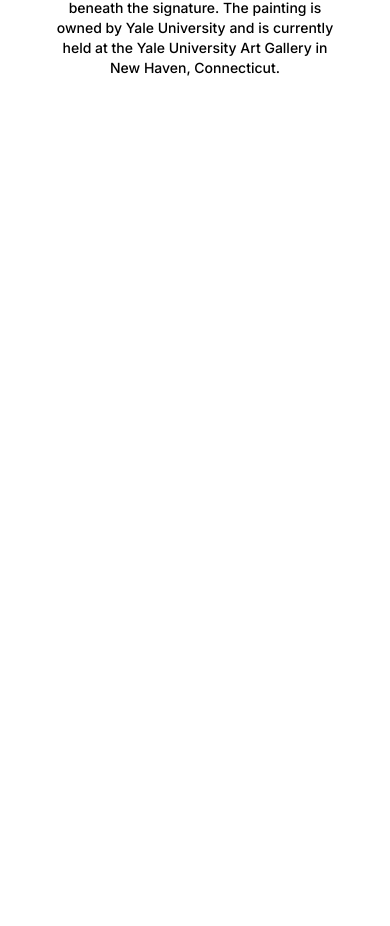
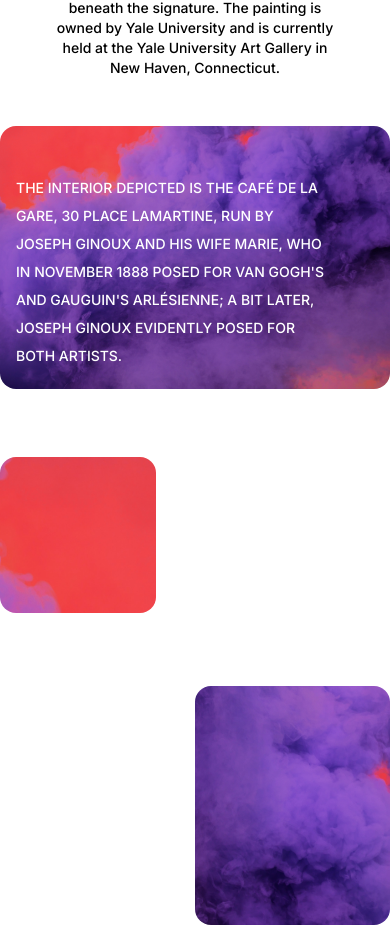
Before and after one commit to Camie-M/night-cafe, a React (Create React App) app: page / in a window 390 px wide. Shown: the part 1200-2126 px from the top of the page. Before the commit the page ends 1326 px from the top, so only its background shows below. Built offline with nearby package versions, Linux system fonts and the light colour scheme.

Commit message:
added first gallery mobile

```diff
--- a/src/App.js
+++ b/src/App.js
@@ -3,8 +3,8 @@
 import Header from './containers/Header';
 import MainTitle from './containers/MainTitle';
 import DescriptionTable from './containers/DescriptionTable';
-/* import FirstImageGallery from './containers/FirstImageGallery';
-import SecondImageGallery from './containers/SecondImageGallery';
+import FirstImageGallery from './containers/FirstImageGallery';
+/* import SecondImageGallery from './containers/SecondImageGallery';
 import Navigation from './containers/Navigation';
 import Footer from './containers/Footer'; */
 
@@ -14,8 +14,8 @@
       <Header />
       <MainTitle />
       <DescriptionTable />
-      {/* <FirstImageGallery />
-      <SecondImageGallery />
+      <FirstImageGallery />
+      {/* <SecondImageGallery />
       <Navigation />
       <Footer /> */}
     </>
--- a/src/components/ImageDescriptionText/styled.js
+++ b/src/components/ImageDescriptionText/styled.js
@@ -5,4 +5,14 @@
   font-weight: 500;
   font-size: 1.5rem;
   line-height: 2rem;
+
+  @media(max-width: 900px) {
+    font-size: 1.175rem;
+    line-height: 1.75rem;
+  }
+
+  @media(max-width: 650px) {
+    font-size: 0.875rem;
+    color: white;
+  }
 `;
--- a/src/containers/FirstImageGallery/index.js
+++ b/src/containers/FirstImageGallery/index.js
@@ -12,7 +12,7 @@
   return (
     <S.FirstImageGalleryWrapper>
       <img src={Image2} alt="Fundo vermelho com nuvens roxas" />
-      <img src={Image3} alt="Fundo vermelho com nuvens roxas" />
+      <img className="second" src={Image3} alt="Fundo vermelho com nuvens roxas" />
       <img className="third" src={Image4} alt="Fundo vermelho com nuvens roxas" />
       <ImageDescriptionText
         text="The interior depicted is the Café de la Gare, 30 Place Lamartine, run by Joseph Ginoux and his wife Marie, who in November 1888 posed for Van Gogh's and Gauguin's Arlésienne; a bit later, Joseph Ginoux evidently posed for both artists."
--- a/src/containers/FirstImageGallery/styled.js
+++ b/src/containers/FirstImageGallery/styled.js
@@ -21,4 +21,34 @@
     left: -6rem;
     width: 50%;
   }
+
+  @media(max-width: 900px) {
+    .third {
+      right: -6rem;
+    }
+  }
+
+  @media(max-width: 650px) {
+    display: flex;
+    flex-direction: column;
+    width: 100%;
+
+    .second {
+      width: 40%;
+    }
+
+    p {
+      left: 1rem;
+      top: 3rem;
+      margin: 0 auto;
+      width: 80%;
+    }
+
+    .third {
+      width: 50%;
+      position: absolute;
+      right: 0;
+      top: 35rem;
+  }
+  }
 `;
```
